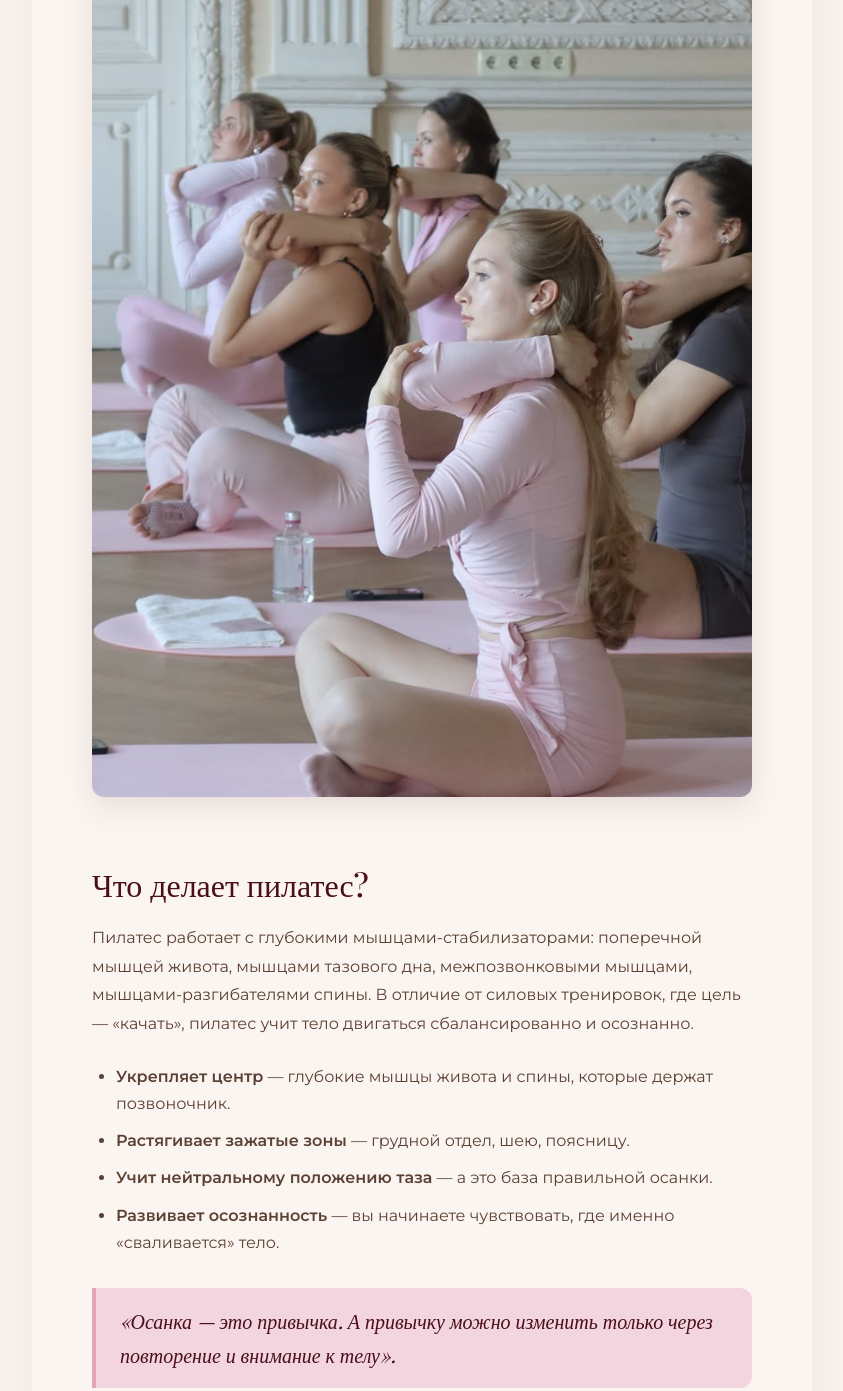
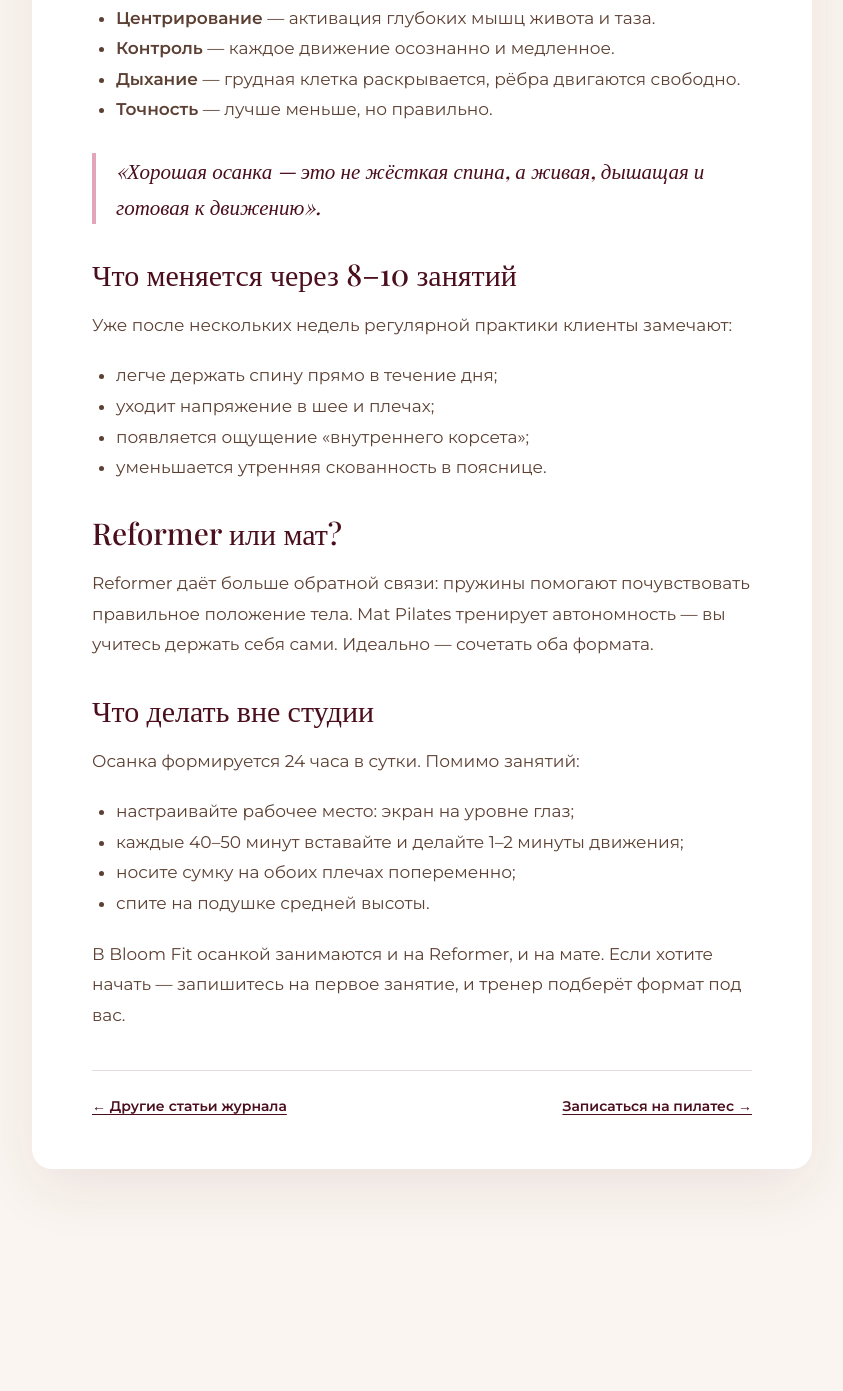
Before and after one commit to Angela403/BloomFit, a plain HTML site: page stat/article1.html in a window 1280 px wide. Shown: the part 1143-2534 px from the top of the page, without its empty margins (218-1061 px from the left). After the commit the page ends 2392 px from the top, so only its background shows below. Drawn offline with nearby package versions, Linux system fonts and the light colour scheme; a web font is replaced by a local one.

Commit message:
Update article1.html
890щльтрнеа

```diff
--- a/stat/article1.html
+++ b/stat/article1.html
@@ -13,8 +13,18 @@
             --cream: #FAF5F0; --brown: #5C4033; --border: rgba(74, 14, 28, 0.15);
         }
         * { margin: 0; padding: 0; box-sizing: border-box; }
-        html { scroll-behavior: smooth; }
-        body { background: var(--cream); font-family: 'Montserrat', sans-serif; color: var(--brown); line-height: 1.7; -webkit-font-smoothing: antialiased; }
+        html { scroll-behavior: smooth; overflow-x: hidden; width: 100%; }
+        body {
+            background: var(--cream);
+            font-family: 'Montserrat', sans-serif;
+            color: var(--brown);
+            line-height: 1.7;
+            -webkit-font-smoothing: antialiased;
+            overflow-x: hidden;
+            width: 100%;
+            max-width: 100%;
+        }
+        img { max-width: 100%; height: auto; display: block; }
         h1, h2, h3, .logo { font-family: 'Playfair Display', serif; color: var(--wine); font-weight: 500; }
         a { text-decoration: none; color: inherit; transition: 0.3s; }
 
@@ -31,26 +41,81 @@
         .hero-title .meta { font-size: 12px; text-transform: uppercase; color: var(--pink); letter-spacing: 3px; margin-bottom: 16px; display: inline-block; }
         .hero-title h1 { color: var(--cream); font-size: clamp(28px, 4vw, 52px); line-height: 1.15; text-shadow: 0 2px 20px rgba(0,0,0,0.3); }
 
-        .article-container { max-width: 780px; margin: -60px auto 80px; padding: 50px clamp(24px, 5vw, 60px); background: var(--cream); position: relative; z-index: 3; border-radius: 20px; box-shadow: 0 20px 60px rgba(74,14,28,0.08); }
-        .article-body p { font-size: 16px; line-height: 1.8; margin-bottom: 24px; color: var(--brown); }
-        .article-body h2 { font-size: clamp(22px, 3vw, 32px); margin: 36px 0 20px; line-height: 1.2; }
-        .article-body img { width: 100%; height: auto; border-radius: 12px; margin: 24px 0; box-shadow: 0 10px 30px rgba(74,14,28,0.1); }
-        .article-body ul { margin: 0 0 24px 0; padding-left: 24px; }
-        .article-body ul li { margin-bottom: 10px; font-size: 16px; line-height: 1.7; }
-        .article-body blockquote { font-family: 'Playfair Display', serif; font-style: italic; font-size: 20px; color: var(--wine); border-left: 4px solid var(--pink); padding: 16px 24px; margin: 32px 0; background: var(--pink-light); border-radius: 0 12px 12px 0; }
+        /* ===== ИСПРАВЛЕННЫЙ КОНТЕЙНЕР СТАТЬИ ===== */
+        .article-container {
+            max-width: 780px;
+            margin: 40px auto 80px;
+            padding: 50px clamp(24px, 5vw, 60px);
+            background: #fff;
+            color: var(--brown);
+            position: relative;
+            z-index: 3;
+            border-radius: 20px;
+            box-shadow: 0 20px 60px rgba(74, 14, 28, 0.08);
+            overflow: hidden;
+        }
 
-        .article-footer { border-top: 1px solid var(--border); margin-top: 40px; padding-top: 30px; text-align: center; }
-        .article-footer p { font-size: 14px; opacity: 0.7; margin-bottom: 20px; }
-        .btn-main { background: var(--wine); color: var(--cream); padding: 14px 32px; border-radius: 50px; font-weight: 600; text-transform: uppercase; letter-spacing: 1px; font-size: 13px; display: inline-block; border: none; cursor: pointer; font-family: 'Montserrat', sans-serif; }
-        .btn-main:hover { background: var(--pink); color: var(--wine); }
+        .article-container p,
+        .article-container li,
+        .article-container span,
+        .article-container strong {
+            color: var(--brown);
+            font-size: clamp(15px, 2vw, 17px);
+            line-height: 1.8;
+        }
+        .article-container p { margin-bottom: 20px; }
 
-        footer { background: var(--wine); color: var(--cream); padding: 30px 0; text-align: center; font-size: 12px; opacity: 0.7; margin-top: 80px; }
+        .article-container h1,
+        .article-container h2,
+        .article-container h3,
+        .article-container h4 {
+            color: var(--wine);
+            margin: 32px 0 16px;
+            line-height: 1.25;
+        }
+        .article-container h1 { font-size: clamp(26px, 4vw, 40px); margin-top: 0; }
+        .article-container h2 { font-size: clamp(22px, 3vw, 30px); }
+        .article-container h3 { font-size: clamp(18px, 2.5vw, 22px); }
 
-        @media (max-width: 768px) {
-            .topbar-inner { flex-direction: column; gap: 12px; }
-            .hero { height: 45vh; min-height: 300px; }
-            .hero-title { bottom: 20px; }
-            .article-container { margin-top: -30px; padding: 30px 20px; border-radius: 12px; }
+        .article-container a {
+            color: var(--wine);
+            text-decoration: underline;
+            text-underline-offset: 3px;
+        }
+        .article-container a:hover { color: var(--pink); }
+
+        .article-container img {
+            max-width: 100%;
+            height: auto;
+            border-radius: 12px;
+            margin: 24px 0;
+        }
+        .article-container ul, .article-container ol {
+            margin: 0 0 20px 24px;
+        }
+        .article-container blockquote {
+            border-left: 4px solid var(--pink);
+            padding-left: 20px;
+            font-family: 'Playfair Display', serif;
+            font-style: italic;
+            color: var(--wine);
+            font-size: clamp(17px, 2.2vw, 21px);
+            margin: 28px 0;
+        }
+
+        .article-container [style*="color:#fff"],
+        .article-container [style*="color: #fff"],
+        .article-container [style*="color:white"],
+        .article-container [style*="color: white"] {
+            color: var(--brown) !important;
+        }
+
+        .article-footer { margin-top: 40px; padding-top: 24px; border-top: 1px solid var(--border); display: flex; justify-content: space-between; flex-wrap: wrap; gap: 12px; align-items: center; }
+        .article-footer .back-link { font-size: 14px; font-weight: 600; color: var(--wine); text-decoration: underline; }
+
+        @media (max-width: 640px) {
+            .topbar-inner { flex-direction: column; gap: 10px; }
+            .article-container { margin: 24px 16px 60px; padding: 30px 22px; }
         }
     </style>
 </head>
@@ -59,53 +124,63 @@
 <div class="topbar">
     <div class="topbar-inner">
         <a href="../index.html" class="logo">BLOOMFIT</a>
-        <a href="../index.html" class="btn-back">← На главную</a>
+        <a href="../index.html#blog" class="btn-back">← Назад к журналу</a>
     </div>
 </div>
 
 <div class="hero">
     <img src="../images/пилатес осанка1статья.jpg" alt="Пилатес и осанка">
     <div class="hero-title">
-        <span class="meta">Журнал · 15 мая 2026</span>
+        <span class="meta">15 мая 2026 • Журнал Bloom Fit</span>
         <h1>Как пилатес влияет на осанку?</h1>
     </div>
 </div>
 
-<div class="article-container">
-    <div class="article-body">
-        <p>Осанка — это не только эстетика. Это фундамент здоровья позвоночника, свободы дыхания и правильной работы внутренних органов. И именно пилатес является одним из самых эффективных методов коррекции осанки без боли и перегрузок.</p>
+<article class="article-container">
+    <p>Осанка — это не только «ровная спина». Это то, как распределяется нагрузка на всё тело в течение дня. Пилатес работает с осанкой мягко, но глубоко: через мелкие мышцы-стабилизаторы, дыхание и контроль движения.</p>
 
-        <h2>Почему осанка нарушается?</h2>
-        <p>Сидячий образ жизни, работа за компьютером, стресс и недостаток движения приводят к тому, что мышцы-стабилизаторы ослабевают, а одни группы мышц перенапрягаются сильнее других. Постепенно тело «запоминает» неправильное положение — плечи уходят вперёд, поясница прогибается, шея вытягивается вперёд.</p>
+    <h2>Почему осанка портится</h2>
+    <p>Сидячая работа, телефон в руке, долгие поездки в транспорте — всё это смещает центр тяжести вперёд. Мышцы кора ослабевают, плечи уходят вперёд, поясница компенсаторно прогибается. Постепенно это становится привычным положением тела — и ощущается как «норма».</p>
 
-        <img src="../images/осанка статья1.jpg" alt="Работа над осанкой на реформере">
+    <h2>Что делает пилатес</h2>
+    <p>В отличие от силовых тренировок, пилатес не «качает» крупные мышцы, а учит их правильно включать. Ключевые принципы:</p>
+    <ul>
+        <li><strong>Центрирование</strong> — активация глубоких мышц живота и таза.</li>
+        <li><strong>Контроль</strong> — каждое движение осознанно и медленное.</li>
+        <li><strong>Дыхание</strong> — грудная клетка раскрывается, рёбра двигаются свободно.</li>
+        <li><strong>Точность</strong> — лучше меньше, но правильно.</li>
+    </ul>
 
-        <h2>Что делает пилатес?</h2>
-        <p>Пилатес работает с глубокими мышцами-стабилизаторами: поперечной мышцей живота, мышцами тазового дна, межпозвонковыми мышцами, мышцами-разгибателями спины. В отличие от силовых тренировок, где цель — «качать», пилатес учит тело двигаться сбалансированно и осознанно.</p>
-        <ul>
-            <li><b>Укрепляет центр</b> — глубокие мышцы живота и спины, которые держат позвоночник.</li>
-            <li><b>Растягивает зажатые зоны</b> — грудной отдел, шею, поясницу.</li>
-            <li><b>Учит нейтральному положению таза</b> — а это база правильной осанки.</li>
-            <li><b>Развивает осознанность</b> — вы начинаете чувствовать, где именно «сваливается» тело.</li>
-        </ul>
+    <blockquote>«Хорошая осанка — это не жёсткая спина, а живая, дышащая и готовая к движению».</blockquote>
 
-        <blockquote>«Осанка — это привычка. А привычку можно изменить только через повторение и внимание к телу».</blockquote>
+    <h2>Что меняется через 8–10 занятий</h2>
+    <p>Уже после нескольких недель регулярной практики клиенты замечают:</p>
+    <ul>
+        <li>легче держать спину прямо в течение дня;</li>
+        <li>уходит напряжение в шее и плечах;</li>
+        <li>появляется ощущение «внутреннего корсета»;</li>
+        <li>уменьшается утренняя скованность в пояснице.</li>
+    </ul>
 
-        <img src="../images/пилатес статья1.jpg" alt="Тренировка по пилатесу">
+    <h2>Reformer или мат?</h2>
+    <p>Reformer даёт больше обратной связи: пружины помогают почувствовать правильное положение тела. Mat Pilates тренирует автономность — вы учитесь держать себя сами. Идеально — сочетать оба формата.</p>
 
-        <h2>Сколько нужно времени?</h2>
-        <p>Первые изменения в ощущениях появляются уже через 3–4 занятия. Устойчивый визуальный результат — через 2–3 месяца регулярных тренировок 2–3 раза в неделю. Ключевое условие — не количество, а регулярность и правильная техника.</p>
+    <h2>Что делать вне студии</h2>
+    <p>Осанка формируется 24 часа в сутки. Помимо занятий:</p>
+    <ul>
+        <li>настраивайте рабочее место: экран на уровне глаз;</li>
+        <li>каждые 40–50 минут вставайте и делайте 1–2 минуты движения;</li>
+        <li>носите сумку на обоих плечах попеременно;</li>
+        <li>спите на подушке средней высоты.</li>
+    </ul>
 
-        <p>В студии Bloom Fit все занятия Reformer Pilates и Mat Pilates построены с акцентом на осанку и нейтральное положение позвоночника. Тренер индивидуально корректирует технику и подбирает упражнения под ваши задачи.</p>
-    </div>
+    <p>В Bloom Fit осанкой занимаются и на Reformer, и на мате. Если хотите начать — запишитесь на первое занятие, и тренер подберёт формат под вас.</p>
 
     <div class="article-footer">
-        <p>Хотите попробовать? Запишитесь на первое занятие в разделе «Расписание».</p>
-        <a href="../index.html#schedule" class="btn-main">Записаться на тренировку</a>
+        <a href="../index.html#blog" class="back-link">← Другие статьи журнала</a>
+        <a href="../index.html#schedule" class="back-link">Записаться на пилатес →</a>
     </div>
-</div>
-
-<footer>© 2026 Bloom Fit. Все права защищены.</footer>
+</article>
 
 </body>
 </html>
```
